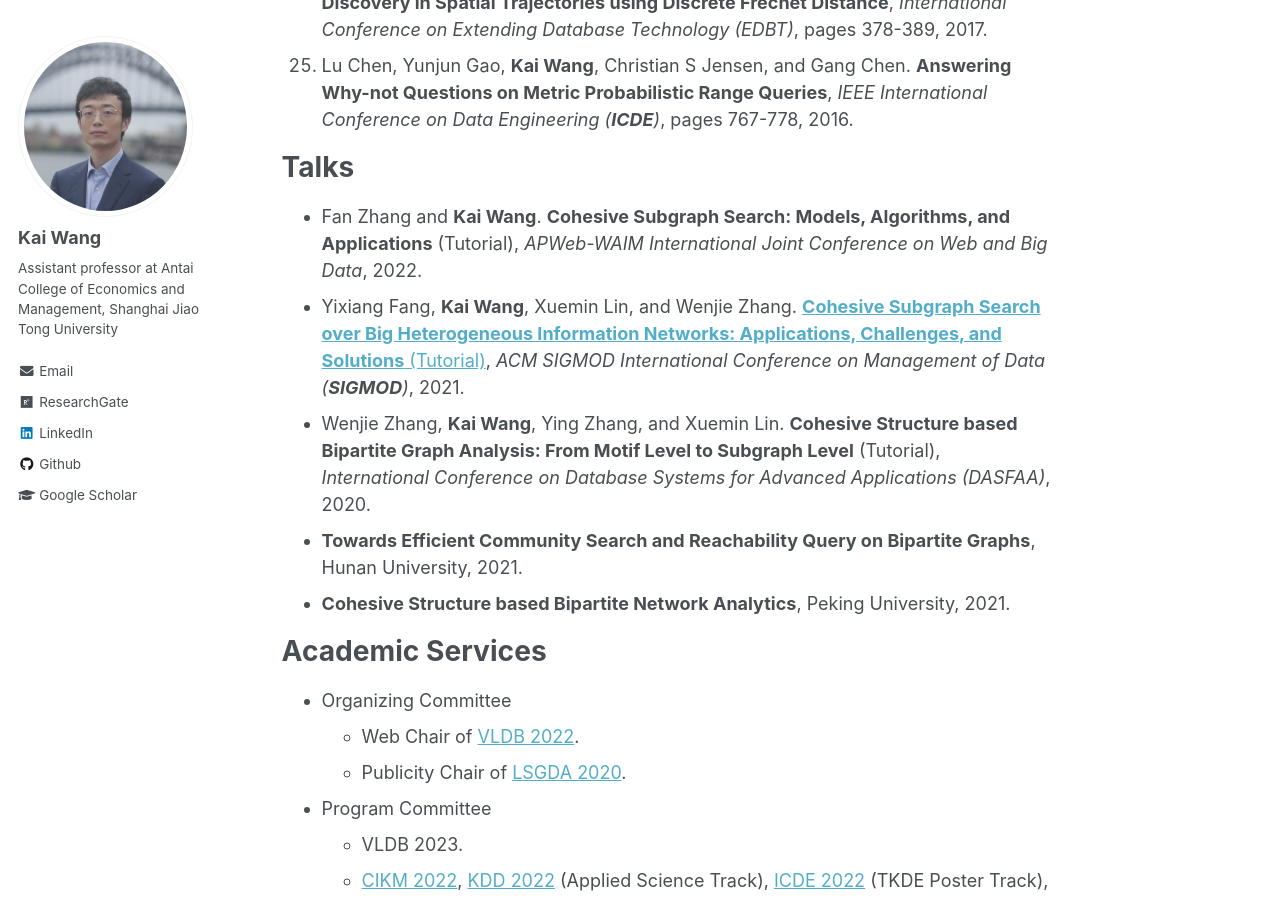
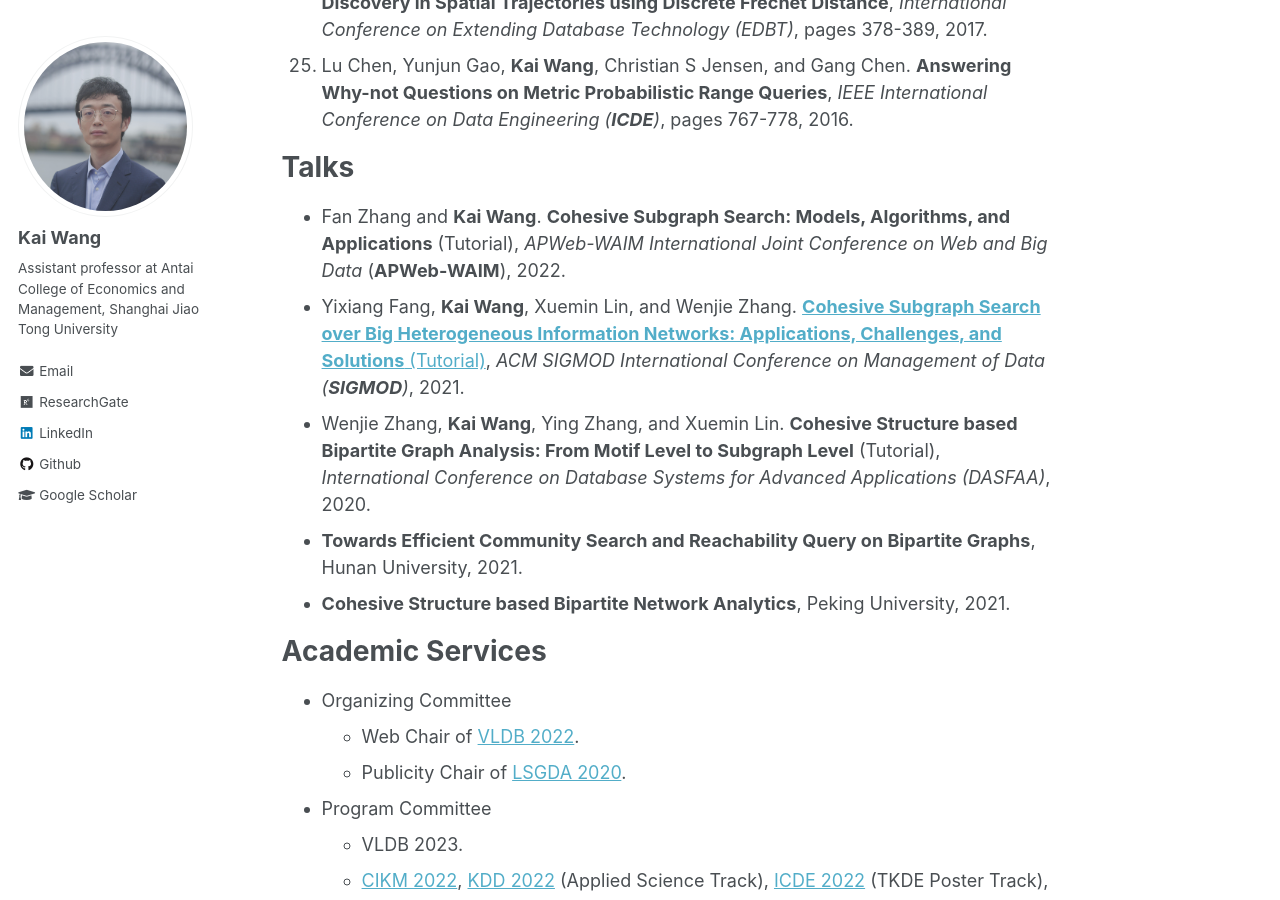
Before and after one commit to cs-kaiwang/cs-kaiwang.github.io, a Jekyll site: the page built from _pages/about.md, in a window 1280 px wide and 900 px high, scrolled down 2741 px. Built offline with Jekyll 4.4.1, drawn with Linux system fonts in a browser that asks for light colours.

Commit message:
Update about.md

```diff
--- a/_pages/about.md
+++ b/_pages/about.md
@@ -47,7 +47,7 @@ Publications (* indicates corresponding author)
 
 Talks
 ======
-- Fan Zhang and **Kai Wang**. **Cohesive Subgraph Search: Models, Algorithms, and Applications** (Tutorial), *APWeb-WAIM International Joint Conference on Web and Big Data*, 2022.
+- Fan Zhang and **Kai Wang**. **Cohesive Subgraph Search: Models, Algorithms, and Applications** (Tutorial), *APWeb-WAIM International Joint Conference on Web and Big Data* (**APWeb-WAIM**), 2022.
 - Yixiang Fang, **Kai Wang**, Xuemin Lin, and Wenjie Zhang. [**Cohesive Subgraph Search over Big Heterogeneous Information Networks: Applications, Challenges, and Solutions** (Tutorial)](https://www.bilibili.com/video/BV1D54y1G7TS?p=17), *ACM SIGMOD International Conference on Management of Data (**SIGMOD**)*, 2021.
 - Wenjie Zhang, **Kai Wang**, Ying Zhang, and Xuemin Lin. **Cohesive Structure based Bipartite Graph Analysis: From Motif Level to Subgraph Level** (Tutorial), *International Conference on Database Systems for Advanced Applications (DASFAA)*, 2020.
 - **Towards Efficient Community Search and Reachability Query on Bipartite Graphs**, Hunan University, 2021.
```
